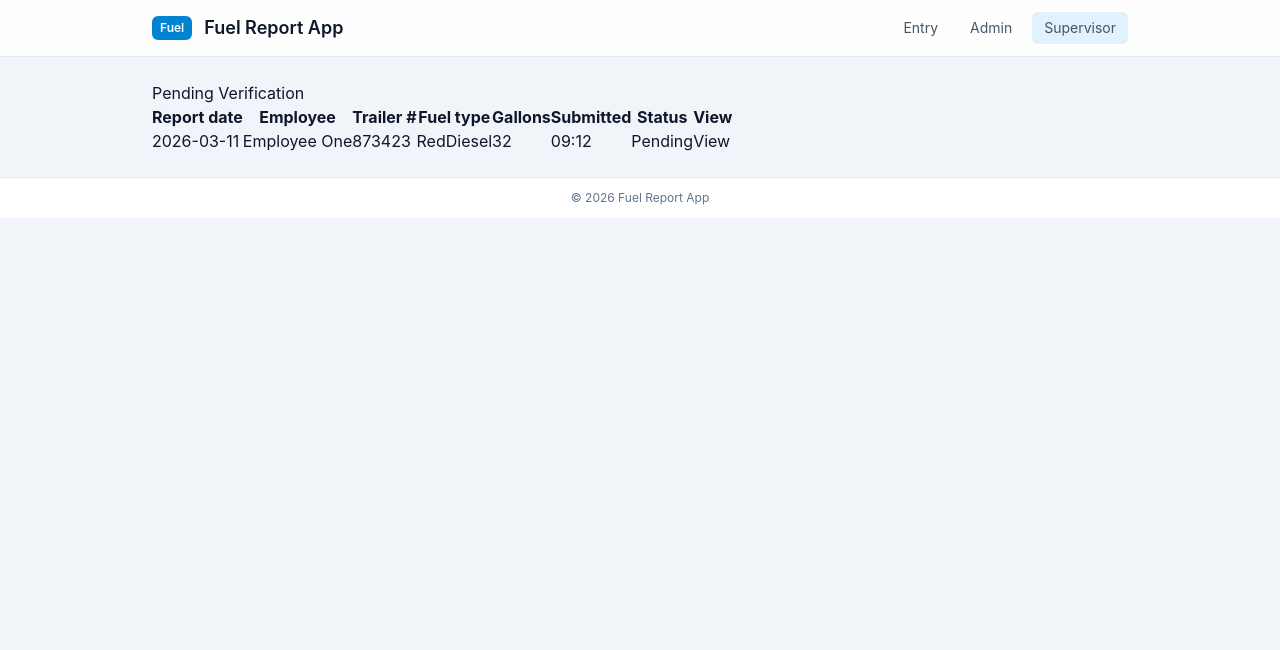
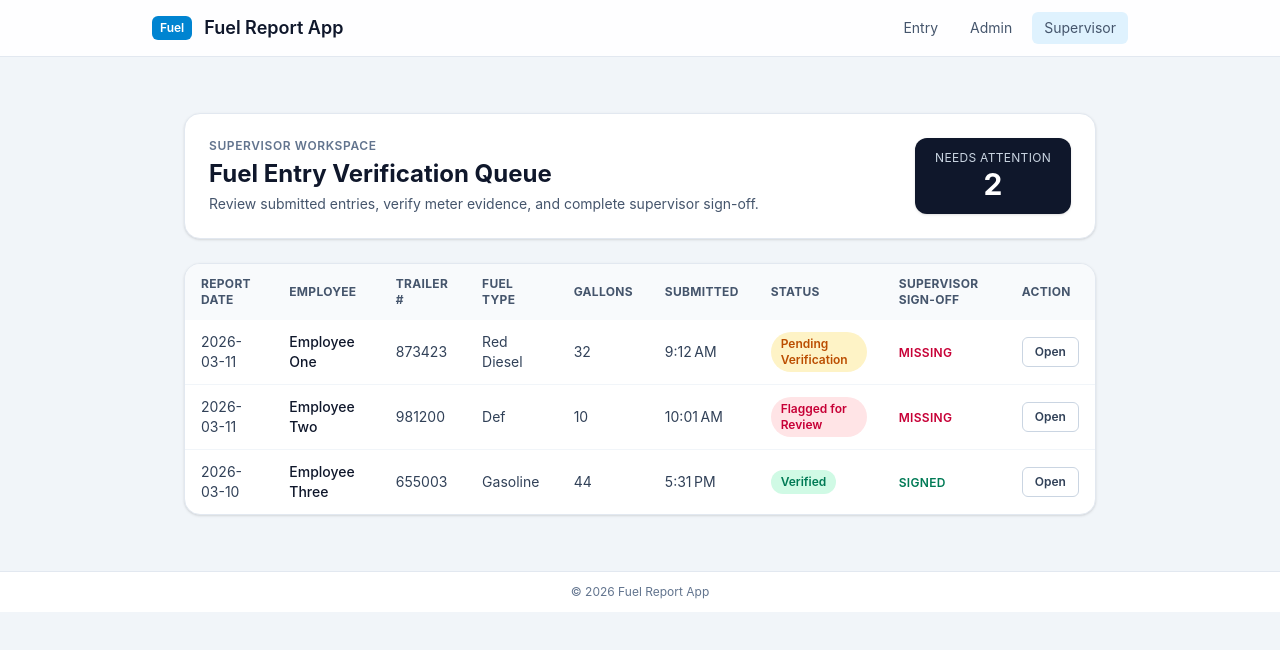
Before and after one commit to pmongkho/fuel-app-simmons, an Angular app in the folder angular-client/: page /supervisor/entries in a window 1280 px wide. Shown: the top 650 px of the page. Built offline with nearby package versions, Linux system fonts and the light colour scheme.

Commit message:
Refactor supervisor views to Tailwind utility styling

```diff
--- a/angular-client/src/app/pages/supervisor-entries/supervisor-entries.component.css
+++ b/angular-client/src/app/pages/supervisor-entries/supervisor-entries.component.css
@@ -1 +1 @@
-/* Component-specific styles for Supervisor Entries go here. */
+/* Tailwind utility classes are used directly in the template for this view. */
--- a/angular-client/src/app/pages/supervisor-entries/supervisor-entries.component.html
+++ b/angular-client/src/app/pages/supervisor-entries/supervisor-entries.component.html
@@ -1,29 +1,56 @@
-<section class="page">
-  <h2>Pending Verification</h2>
-  <table>
-    <thead>
+<section class="mx-auto max-w-7xl space-y-6 px-4 py-8 sm:px-6 lg:px-8">
+  <header class="flex flex-col gap-4 rounded-2xl border border-slate-200 bg-white p-6 shadow-sm md:flex-row md:items-end md:justify-between">
+    <div>
+      <p class="text-xs font-semibold uppercase tracking-wider text-slate-500">Supervisor Workspace</p>
+      <h2 class="mt-1 text-2xl font-bold text-slate-900">Fuel Entry Verification Queue</h2>
+      <p class="mt-1 text-sm text-slate-600">Review submitted entries, verify meter evidence, and complete supervisor sign-off.</p>
+    </div>
+    <div class="rounded-xl bg-slate-900 px-5 py-3 text-center text-white shadow">
+      <p class="text-xs uppercase tracking-wide text-slate-300">Needs attention</p>
+      <p class="text-3xl font-bold">{{ pendingCount }}</p>
+    </div>
+  </header>
+
+  <div class="overflow-hidden rounded-2xl border border-slate-200 bg-white shadow-sm">
+    <div class="overflow-x-auto">
+      <table class="min-w-full text-sm">
+        <thead class="bg-slate-50 text-left text-xs font-semibold uppercase tracking-wide text-slate-600">
           <tr>
-        <th>Report date</th>
-        <th>Employee</th>
-        <th>Trailer #</th>
-        <th>Fuel type</th>
-        <th>Gallons</th>
-        <th>Submitted</th>
-        <th>Status</th>
-        <th>View</th>
+            <th class="px-4 py-3">Report date</th>
+            <th class="px-4 py-3">Employee</th>
+            <th class="px-4 py-3">Trailer #</th>
+            <th class="px-4 py-3">Fuel type</th>
+            <th class="px-4 py-3">Gallons</th>
+            <th class="px-4 py-3">Submitted</th>
+            <th class="px-4 py-3">Status</th>
+            <th class="px-4 py-3">Supervisor sign-off</th>
+            <th class="px-4 py-3">Action</th>
           </tr>
         </thead>
-    <tbody>
-      <tr>
-        <td>2026-03-11</td>
-        <td>Employee One</td>
-        <td>873423</td>
-        <td>RedDiesel</td>
-        <td>32</td>
-        <td>09:12</td>
-        <td>Pending</td>
-        <td><a routerLink="/supervisor/entries/1">View</a></td>
+        <tbody class="divide-y divide-slate-100 text-slate-700">
+          @for (entry of entries; track entry.id) {
+            <tr class="hover:bg-slate-50/80">
+              <td class="px-4 py-3">{{ entry.reportDate }}</td>
+              <td class="px-4 py-3 font-medium text-slate-900">{{ entry.employee }}</td>
+              <td class="px-4 py-3">{{ entry.trailerNumber }}</td>
+              <td class="px-4 py-3">{{ entry.fuelType }}</td>
+              <td class="px-4 py-3">{{ entry.gallons }}</td>
+              <td class="px-4 py-3">{{ entry.submittedAt | date: 'shortTime' }}</td>
+              <td class="px-4 py-3">
+                <span class="inline-flex rounded-full px-2.5 py-1 text-xs font-semibold" [ngClass]="badgeClass(entry.status)">{{ entry.status }}</span>
+              </td>
+              <td class="px-4 py-3">
+                <span class="text-xs font-semibold uppercase tracking-wide" [ngClass]="entry.hasSignature ? 'text-emerald-700' : 'text-rose-700'">
+                  {{ entry.hasSignature ? 'Signed' : 'Missing' }}
+                </span>
+              </td>
+              <td class="px-4 py-3">
+                <a class="inline-flex rounded-md border border-slate-300 px-3 py-1.5 text-xs font-semibold text-slate-700 hover:bg-slate-100" routerLink="/supervisor/entries/{{ entry.id }}">Open</a>
+              </td>
             </tr>
+          }
         </tbody>
       </table>
+    </div>
+  </div>
 </section>
--- a/angular-client/src/app/pages/supervisor-entries/supervisor-entries.component.ts
+++ b/angular-client/src/app/pages/supervisor-entries/supervisor-entries.component.ts
@@ -1,11 +1,75 @@
 import { Component } from '@angular/core';
+import { DatePipe, NgClass } from '@angular/common';
 import { RouterLink } from '@angular/router';
+
+type SupervisorEntry = {
+  id: number;
+  reportDate: string;
+  employee: string;
+  trailerNumber: string;
+  fuelType: 'Red Diesel' | 'Gasoline' | 'Def';
+  gallons: number;
+  submittedAt: string;
+  status: 'Pending Verification' | 'Flagged for Review' | 'Verified';
+  hasSignature: boolean;
+};
 
 @Component({
   selector: 'app-supervisor-entries',
   standalone: true,
-  imports: [RouterLink],
+  imports: [RouterLink, NgClass, DatePipe],
   templateUrl: './supervisor-entries.component.html',
   styleUrl: './supervisor-entries.component.css',
 })
-export class SupervisorEntriesComponent {}
+export class SupervisorEntriesComponent {
+  readonly entries: SupervisorEntry[] = [
+    {
+      id: 1,
+      reportDate: '2026-03-11',
+      employee: 'Employee One',
+      trailerNumber: '873423',
+      fuelType: 'Red Diesel',
+      gallons: 32,
+      submittedAt: '2026-03-11T09:12:00',
+      status: 'Pending Verification',
+      hasSignature: false,
+    },
+    {
+      id: 2,
+      reportDate: '2026-03-11',
+      employee: 'Employee Two',
+      trailerNumber: '981200',
+      fuelType: 'Def',
+      gallons: 10,
+      submittedAt: '2026-03-11T10:01:00',
+      status: 'Flagged for Review',
+      hasSignature: false,
+    },
+    {
+      id: 3,
+      reportDate: '2026-03-10',
+      employee: 'Employee Three',
+      trailerNumber: '655003',
+      fuelType: 'Gasoline',
+      gallons: 44,
+      submittedAt: '2026-03-10T17:31:00',
+      status: 'Verified',
+      hasSignature: true,
+    },
+  ];
+
+  get pendingCount(): number {
+    return this.entries.filter((entry) => entry.status !== 'Verified').length;
+  }
+  badgeClass(status: SupervisorEntry['status']): string {
+    if (status === 'Verified') {
+      return 'bg-emerald-100 text-emerald-700';
+    }
+
+    if (status === 'Flagged for Review') {
+      return 'bg-rose-100 text-rose-700';
+    }
+
+    return 'bg-amber-100 text-amber-700';
+  }
+}
--- a/angular-client/src/app/pages/supervisor-entry-detail/supervisor-entry-detail.component.css
+++ b/angular-client/src/app/pages/supervisor-entry-detail/supervisor-entry-detail.component.css
@@ -1 +1 @@
-/* Component-specific styles for Supervisor Entry Detail go here. */
+/* Tailwind utility classes are used directly in the template for this view. */
--- a/angular-client/src/app/pages/supervisor-entry-detail/supervisor-entry-detail.component.html
+++ b/angular-client/src/app/pages/supervisor-entry-detail/supervisor-entry-detail.component.html
@@ -1,10 +1,77 @@
-<section class="page">
-  <h2>Supervisor Verification Detail</h2>
-  <p>Report info | Employee info | Trailer and fuel info</p>
-  <p>Start gauge value + photo</p>
-  <p>End gauge value + photo</p>
-  <p>Gallons + notes</p>
-  <button>Approve</button>
-  <input [(ngModel)]="reason" placeholder="Rejection reason" />
-  <button>Reject</button>
+<section class="mx-auto max-w-5xl space-y-5 px-4 py-8 sm:px-6 lg:px-8">
+  <header class="rounded-2xl border border-slate-200 bg-white p-6 shadow-sm">
+    <p class="text-xs font-semibold uppercase tracking-wider text-slate-500">Supervisor Verification</p>
+    <h2 class="mt-1 text-2xl font-bold text-slate-900">Entry Review + Signature</h2>
+  </header>
+
+  @if (decision === 'approved') {
+    <p class="rounded-xl border border-emerald-200 bg-emerald-50 px-4 py-3 text-sm font-semibold text-emerald-800">Entry approved and digitally signed by {{ signatureName }}.</p>
+  }
+
+  @if (decision === 'rejected') {
+    <p class="rounded-xl border border-rose-200 bg-rose-50 px-4 py-3 text-sm font-semibold text-rose-800">Entry rejected by {{ signatureName }}. Reason logged: {{ rejectionReason }}</p>
+  }
+
+  <div class="grid gap-4 md:grid-cols-2">
+    <article class="rounded-2xl border border-slate-200 bg-white p-5 shadow-sm">
+      <h3 class="text-base font-semibold text-slate-900">Report details</h3>
+      <div class="mt-3 space-y-2 text-sm text-slate-700">
+        <p><strong>Report date:</strong> {{ entry.reportDate }}</p>
+        <p><strong>Employee:</strong> {{ entry.employee }}</p>
+        <p><strong>Trailer #:</strong> {{ entry.trailer }}</p>
+        <p><strong>Fuel type:</strong> {{ entry.fuelType }}</p>
+      </div>
+    </article>
+
+    <article class="rounded-2xl border border-slate-200 bg-white p-5 shadow-sm">
+      <h3 class="text-base font-semibold text-slate-900">Fuel evidence</h3>
+      <div class="mt-3 space-y-2 text-sm text-slate-700">
+        <p><strong>Start gauge:</strong> {{ entry.startGauge }}</p>
+        <p><strong>End gauge:</strong> {{ entry.endGauge }}</p>
+        <p><strong>Gallons:</strong> {{ entry.gallons }}</p>
+        <p><strong>Notes:</strong> {{ entry.notes }}</p>
+      </div>
+    </article>
+  </div>
+
+  <article class="space-y-3 rounded-2xl border border-slate-200 bg-white p-5 shadow-sm">
+    <h3 class="text-base font-semibold text-slate-900">Verification checklist</h3>
+    <label class="flex items-start gap-2 text-sm text-slate-700"><input type="checkbox" class="mt-0.5" [(ngModel)]="meterVerified" /> Meter readings are consistent.</label>
+    <label class="flex items-start gap-2 text-sm text-slate-700"><input type="checkbox" class="mt-0.5" [(ngModel)]="photoVerified" /> Required before/after photos are legible.</label>
+    <label class="flex items-start gap-2 text-sm text-slate-700"><input type="checkbox" class="mt-0.5" [(ngModel)]="fuelAmountVerified" /> Gallons submitted align with gauge delta.</label>
+  </article>
+
+  <article class="space-y-4 rounded-2xl border border-slate-200 bg-white p-5 shadow-sm">
+    <div>
+      <h3 class="text-base font-semibold text-slate-900">Supervisor signature</h3>
+      <p class="mt-1 text-sm text-slate-600">Type your name and 4+ digit supervisor PIN to sign this verification.</p>
+    </div>
+
+    <div class="grid gap-3 sm:grid-cols-2">
+      <label class="text-sm font-medium text-slate-700">
+        Printed name
+        <input type="text" class="mt-1 w-full rounded-lg border border-slate-300 px-3 py-2 font-normal" [(ngModel)]="signatureName" placeholder="Supervisor full name" />
+      </label>
+
+      <label class="text-sm font-medium text-slate-700">
+        Signature PIN
+        <input type="password" class="mt-1 w-full rounded-lg border border-slate-300 px-3 py-2 font-normal" [(ngModel)]="signaturePin" placeholder="••••" />
+      </label>
+    </div>
+
+    <label class="flex items-start gap-2 text-sm text-slate-700">
+      <input type="checkbox" class="mt-0.5" [(ngModel)]="attestationChecked" />
+      I attest that I have reviewed this entry and the provided evidence.
+    </label>
+
+    <label class="block text-sm font-medium text-slate-700">
+      Rejection reason (required for reject)
+      <textarea class="mt-1 w-full rounded-lg border border-slate-300 px-3 py-2 font-normal" [(ngModel)]="rejectionReason" rows="3" placeholder="Explain why this entry should be corrected or resubmitted"></textarea>
+    </label>
+
+    <div class="flex flex-wrap gap-3 pt-1">
+      <button class="rounded-lg bg-emerald-700 px-4 py-2 text-sm font-semibold text-white enabled:hover:bg-emerald-800 disabled:cursor-not-allowed disabled:opacity-50" type="button" (click)="approve()" [disabled]="!canApprove">Approve + Sign</button>
+      <button class="rounded-lg bg-rose-700 px-4 py-2 text-sm font-semibold text-white enabled:hover:bg-rose-800 disabled:cursor-not-allowed disabled:opacity-50" type="button" (click)="reject()" [disabled]="!canReject">Reject</button>
+    </div>
+  </article>
 </section>
--- a/angular-client/src/app/pages/supervisor-entry-detail/supervisor-entry-detail.component.ts
+++ b/angular-client/src/app/pages/supervisor-entry-detail/supervisor-entry-detail.component.ts
@@ -1,5 +1,7 @@
 import { Component } from '@angular/core';
 import { FormsModule } from '@angular/forms';
+
+type VerificationDecision = 'approved' | 'rejected' | null;
 
 @Component({
   selector: 'app-supervisor-entry-detail',
@@ -9,5 +11,57 @@ import { FormsModule } from '@angular/forms';
   styleUrl: './supervisor-entry-detail.component.css',
 })
 export class SupervisorEntryDetailComponent {
-  reason = '';
+  readonly entry = {
+    reportDate: '2026-03-11',
+    employee: 'Employee One',
+    trailer: '873423',
+    fuelType: 'Red Diesel',
+    startGauge: 15522,
+    endGauge: 15554,
+    gallons: 32,
+    notes: 'No leaks observed during fueling. Pump #4 used at North Yard.',
+  };
+
+  meterVerified = false;
+  photoVerified = false;
+  fuelAmountVerified = false;
+
+  signatureName = '';
+  signaturePin = '';
+  attestationChecked = false;
+  rejectionReason = '';
+
+  decision: VerificationDecision = null;
+
+  get canApprove(): boolean {
+    return (
+      this.meterVerified &&
+      this.photoVerified &&
+      this.fuelAmountVerified &&
+      this.signatureName.trim().length >= 3 &&
+      this.signaturePin.trim().length >= 4 &&
+      this.attestationChecked
+    );
+  }
+
+  get canReject(): boolean {
+    return this.rejectionReason.trim().length >= 8 && this.signatureName.trim().length >= 3 && this.signaturePin.trim().length >= 4;
+  }
+
+  approve(): void {
+    if (!this.canApprove) {
+      return;
+    }
+
+    this.decision = 'approved';
+    this.rejectionReason = '';
+  }
+
+  reject(): void {
+    if (!this.canReject) {
+      return;
+    }
+
+    this.decision = 'rejected';
+  }
 }
```
Lines whose indentation alone changed are shown as unchanged.
